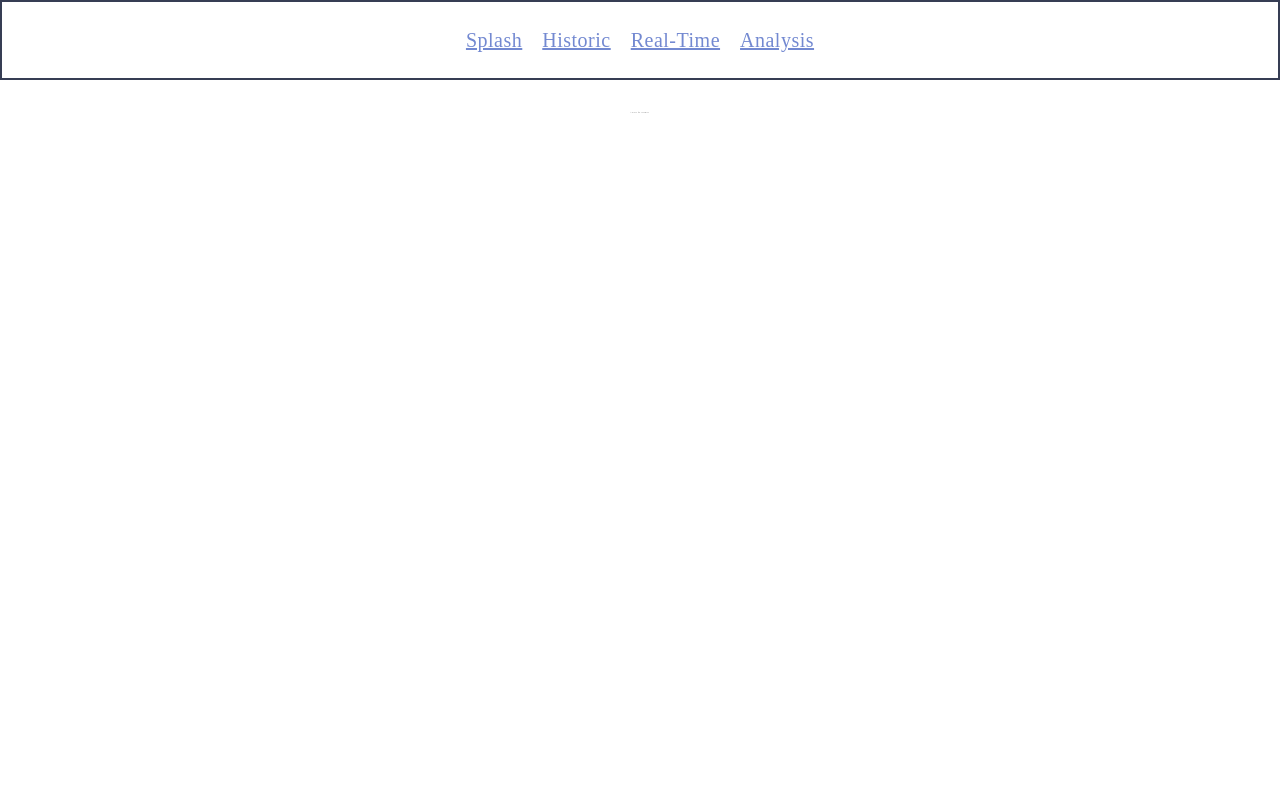
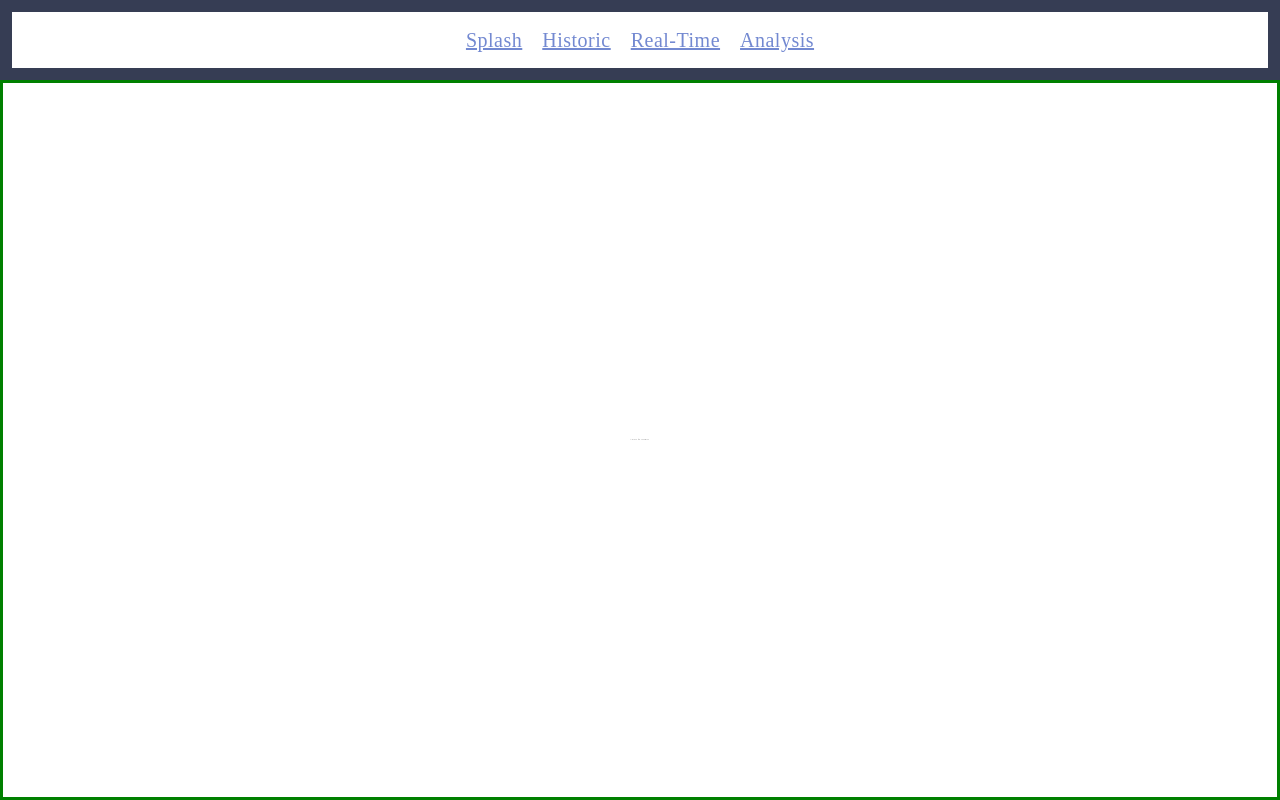
Before and after one commit to ashthomasweb/deltaTrades_frontend, a React (Vite) app: page /analysis in a window 1280 px wide. Built offline with nearby package versions, Linux system fonts and the light colour scheme; a web font is replaced by a local one.

Commit message:
WIP basic layout and styling

```diff
--- a/src/App.css
+++ /dev/null
@@ -1,47 +0,0 @@
-#root {
-  max-width: 1280px;
-  margin: 0 auto;
-  padding: 2rem;
-  text-align: center;
-}
-
-.logo {
-  height: 6em;
-  padding: 1.5em;
-  will-change: filter;
-  transition: filter 300ms;
-}
-.logo:hover {
-  filter: drop-shadow(0 0 2em #646cffaa);
-}
-.logo.react:hover {
-  filter: drop-shadow(0 0 2em #61dafbaa);
-}
-
-@keyframes logo-spin {
-  from {
-    transform: rotate(0deg);
-  }
-  to {
-    transform: rotate(360deg);
-  }
-}
-
-@media (prefers-reduced-motion: no-preference) {
-  a:nth-of-type(2) .logo {
-    animation: logo-spin infinite 20s linear;
-  }
-}
-
-.card {
-  padding: 2em;
-}
-
-.read-the-docs {
-  color: #888;
-}
-
-.content-container {
-  padding-top: 80px;
-  height: calc(100vh - 80px);
-}
--- a/src/App.tsx
+++ b/src/App.tsx
@@ -1,4 +1,3 @@
-import './App.css'
 import { ContentView } from './layout/content/content'
 import { HeaderView } from './layout/header/header'
 import { AlphaSocketMonitor } from './components/alpha-socket-monitor/alpha-socket-monitor'
@@ -6,7 +5,7 @@ import { TradierSocketMonitor } from './components/tradier-socket-monitor/tradie
 
 export function App(props: { path: string }) {
   return (
-    <div className="app-container">
+    <>
       <HeaderView />
       <ContentView>
         {props.path === '/' ? <p>Hello Delta!</p> : null}
@@ -14,6 +13,6 @@ export function App(props: { path: string }) {
         {props.path === '/real-time' ? <TradierSocketMonitor /> : null}
         {props.path === '/analysis' ? <p>A place for research.</p> : null}
       </ContentView>
-    </div>
+    </>
   )
 }
--- a/src/_context/MainContext.tsx
+++ b/src/_context/MainContext.tsx
@@ -84,7 +84,7 @@ const MainProvider = ({ children }: MainProviderProps): JSX.Element => {
 
   return (
     <MainContext.Provider value={{ mainState, mainDispatch }}>
-      <div ref={appRef} data-theme="dark">
+      <div ref={appRef} className='app-container' data-theme="dark">
         {children}
       </div>
     </MainContext.Provider>
--- a/src/_styles/global/_app.scss
+++ b/src/_styles/global/_app.scss
@@ -7,13 +7,17 @@ body {
   @include dimensions(100vw, 100vh);
 }
 
-#app {
+#root {
   position: relative;
-  @include displayFlex();
-  @include flexCenter();
-  @include flexDirection(column);
-  flex-wrap: nowrap;
   @include dimensions(100vw, 100vh);
+}
+
+.app-container {
+    // @include displayFlex();
+    // @include flexCenter();
+    // @include flexDirection(column);
+    // flex-wrap: nowrap;
+    @include dimensions(100%, 100%);
 }
 
 /* Scrollbar Styles */
--- /dev/null
+++ b/src/layout/content/content.scss
@@ -0,0 +1,19 @@
+@use '@/_styles/abstracts' as *;
+
+.content-container {
+    height: calc(100%);
+    @include displayFlex();
+    @include flexDirection(column);
+
+    .header-spacer {
+        @include dimensions(100%, $header-height);
+    }
+
+    .content-pane {
+        border: 3px solid green;
+        padding: 20px;
+        flex: 1;
+        @include flexCenter();
+        @include displayFlex();
+    }
+}
--- a/src/layout/content/content.tsx
+++ b/src/layout/content/content.tsx
@@ -4,6 +4,7 @@ import {
   ReactNode,
   ReactPortal,
 } from 'react'
+import './content.scss'
 
 export const ContentView = (props: {
   children:
@@ -16,5 +17,10 @@ export const ContentView = (props: {
     | null
     | undefined
 }) => {
-  return <div className="content-container">{props.children}</div>
+  return (
+    <div className="content-container">
+      <div className="header-spacer"></div>
+      <div className="content-pane">{props.children}</div>
+    </div>
+  )
 }
--- a/src/layout/header/header.scss
+++ b/src/layout/header/header.scss
@@ -1,10 +1,10 @@
 @use '@/_styles/abstracts' as *;
 
 .header-container {
-  border: 2px solid $cPrimaryDark;
+  border: 12px solid $cPrimaryDark;
   position: fixed;
   width: 100%;
-  height: 80px;
+  height: $header-height;
   top: 0;
   left: 0;
   @include displayFlex();
```
